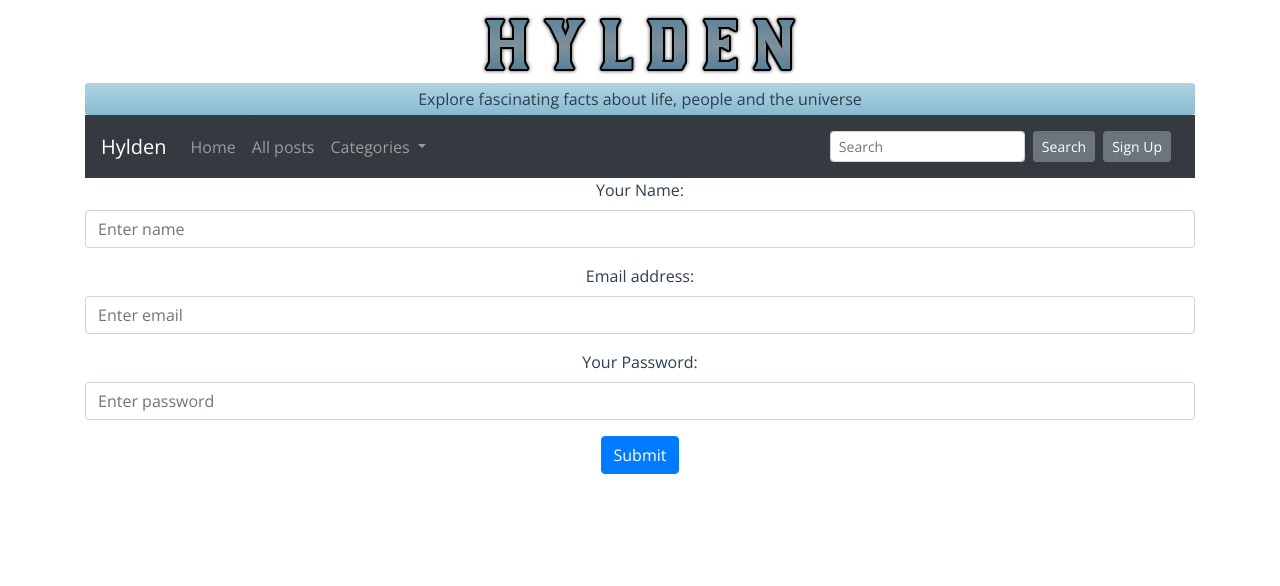
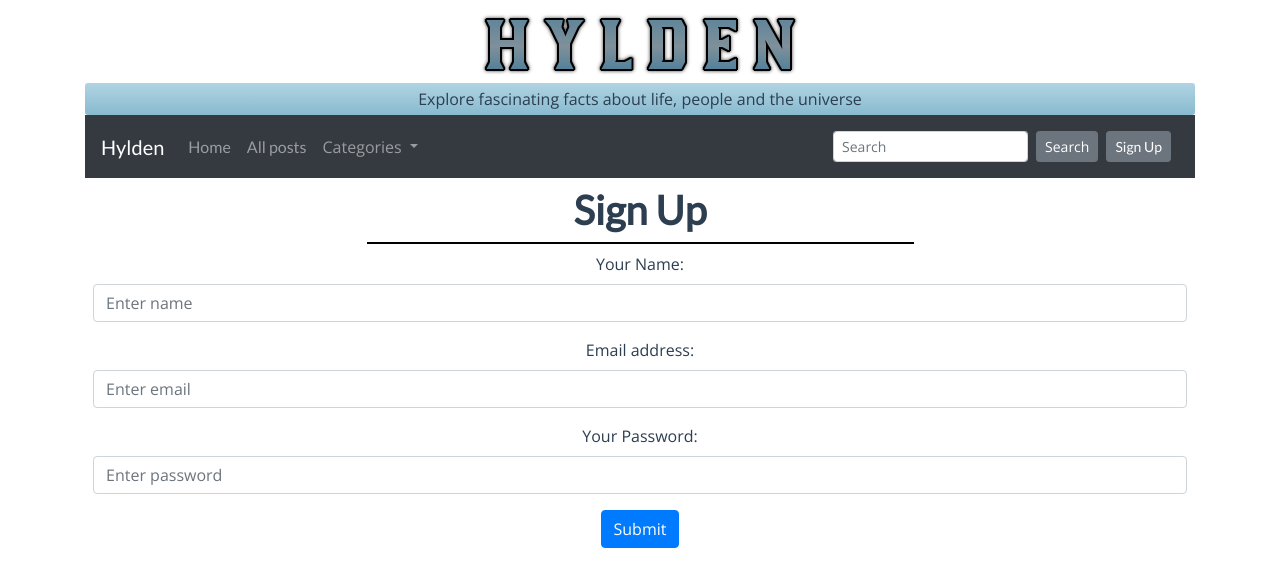
Before and after one commit to korpog/hylden-vue, a Vue app: page /#/signup in a window 1280 px wide. Shown: the top 586 px of the page. Built offline with nearby package versions, Linux system fonts and the light colour scheme.

Commit message:
move SignUp form from modal to a routed component

```diff
--- a/src/components/Navbar.vue
+++ b/src/components/Navbar.vue
@@ -35,7 +35,7 @@
           </b-nav-form>
 
           <b-nav-item v-if="loggedIn">
-            <SignUp></SignUp>
+            <b-button size="sm" to="signup">Sign Up</b-button>
           </b-nav-item>
           <b-nav-item-dropdown right v-else>
             <template slot="button-content">
@@ -52,7 +52,6 @@
 </template>
 
 <script>
-import SignUp from "./User/SignUp.vue";
 
 export default {
   name: "Navbar",
@@ -60,7 +59,6 @@ export default {
     loggedIn: { type: Boolean, default: true }
   },
   components: {
-    SignUp
   }
 };
 </script>
@@ -69,6 +67,6 @@ export default {
 h1,
 .navbar-brand,
 .navbar-nav a {
-  font-family: 'Open Sans', serif;
+  font-family: 'Lato', sans-serif;
 }
 </style>
--- a/src/components/PostList.vue
+++ b/src/components/PostList.vue
@@ -1,6 +1,6 @@
 <template>
   <b-container>
-    <h1>Posts</h1>
+    <h1 class="mb-2 pb-2">Posts</h1>
 
     <div v-for="post in posts" v-bind:key="post.id">
       <PostItem :title="post.title" :category="post.category" :text="post.text"
@@ -41,3 +41,13 @@ export default {
   }
 };
 </script>
+
+<style scoped>
+h1 {
+  font-family: 'Lato', sans-serif;
+  font-weight: 900;
+  border-bottom: solid 2px black;
+  width: 50%;
+  margin: 0 auto;
+}
+</style>
--- a/src/components/User/SignUp.vue
+++ b/src/components/User/SignUp.vue
@@ -1,20 +1,63 @@
 <template>
-  <div>
-    <b-button size="sm" v-b-modal.modal-1>Sign Up</b-button>
+  <div class="signup p-2">
+    <h1 class="mb-2 pb-2">Sign Up</h1>
+    <b-form @submit="onSubmit">
+      <b-form-group id="input-group-1" label="Your Name:" label-for="input-1">
+        <b-form-input id="input-1" v-model="form.name" required placeholder="Enter name"></b-form-input>
+      </b-form-group>
 
-    <b-modal id="modal-1" title="Sign Up" hide-footer>
-      <SignUpForm></SignUpForm>
-    </b-modal>
+      <b-form-group id="input-group-2" label="Email address:" label-for="input-2">
+        <b-form-input
+          id="input-2"
+          v-model="form.email"
+          type="email"
+          required
+          placeholder="Enter email"
+        ></b-form-input>
+      </b-form-group>
+
+      <b-form-group id="input-group-3" label="Your Password:" label-for="input-3">
+        <b-form-input
+          id="input-3"
+          v-model="form.password"
+          type="password"
+          required
+          placeholder="Enter password"
+        ></b-form-input>
+      </b-form-group>
+
+      <b-button type="submit" variant="primary">Submit</b-button>
+    </b-form>
   </div>
 </template>
 
 <script>
-import SignUpForm from "./SignUpForm.vue";
-
 export default {
   name: "SignUp",
-  components: {
-    SignUpForm
+  data() {
+    return {
+      form: {
+        email: "",
+        name: "",
+        password: ""
+      }
+    };
+  },
+  methods: {
+    onSubmit(evt) {
+      evt.preventDefault();
+      alert(JSON.stringify(this.form));
+    }
   }
 };
 </script>
+
+<style scoped>
+h1 {
+  font-family: 'Lato', sans-serif;
+  font-weight: 900;
+  border-bottom: solid 2px black;
+  width: 50%;
+  margin: 0 auto;
+}
+</style>
--- a/src/components/User/SignUpForm.vue
+++ /dev/null
@@ -1,52 +0,0 @@
-<template>
-  <div>
-    <b-form @submit="onSubmit">
-      <b-form-group id="input-group-1" label="Your Name:" label-for="input-1">
-        <b-form-input id="input-1" v-model="form.name" required placeholder="Enter name"></b-form-input>
-      </b-form-group>
-
-      <b-form-group id="input-group-2" label="Email address:" label-for="input-2">
-        <b-form-input
-          id="input-2"
-          v-model="form.email"
-          type="email"
-          required
-          placeholder="Enter email"
-        ></b-form-input>
-      </b-form-group>
-
-      <b-form-group id="input-group-3" label="Your Password:" label-for="input-3">
-        <b-form-input
-          id="input-3"
-          v-model="form.password"
-          type="password"
-          required
-          placeholder="Enter password"
-        ></b-form-input>
-      </b-form-group>
-
-      <b-button type="submit" variant="primary">Submit</b-button>
-    </b-form>
-  </div>
-</template>
-
-<script>
-export default {
-  name: "SignUpForm",
-  data() {
-    return {
-      form: {
-        email: "",
-        name: "",
-        password: ""
-      }
-    };
-  },
-  methods: {
-    onSubmit(evt) {
-      evt.preventDefault();
-      alert(JSON.stringify(this.form));
-    }
-  }
-};
-</script>
--- a/src/router.js
+++ b/src/router.js
@@ -2,7 +2,7 @@ import Vue from 'vue'
 import Router from 'vue-router'
 import Home from './components/Home.vue'
 import PostList from './components/PostList.vue'
-import SignUpForm from './components/User/SignUpForm.vue'
+import SignUp from './components/User/SignUp.vue'
 
 Vue.use(Router)
 
@@ -21,7 +21,7 @@ export default new Router({
     {
       path: '/signup',
       name: 'signUp',
-      component: SignUpForm
+      component: SignUp
     },
   ]
 })
```
